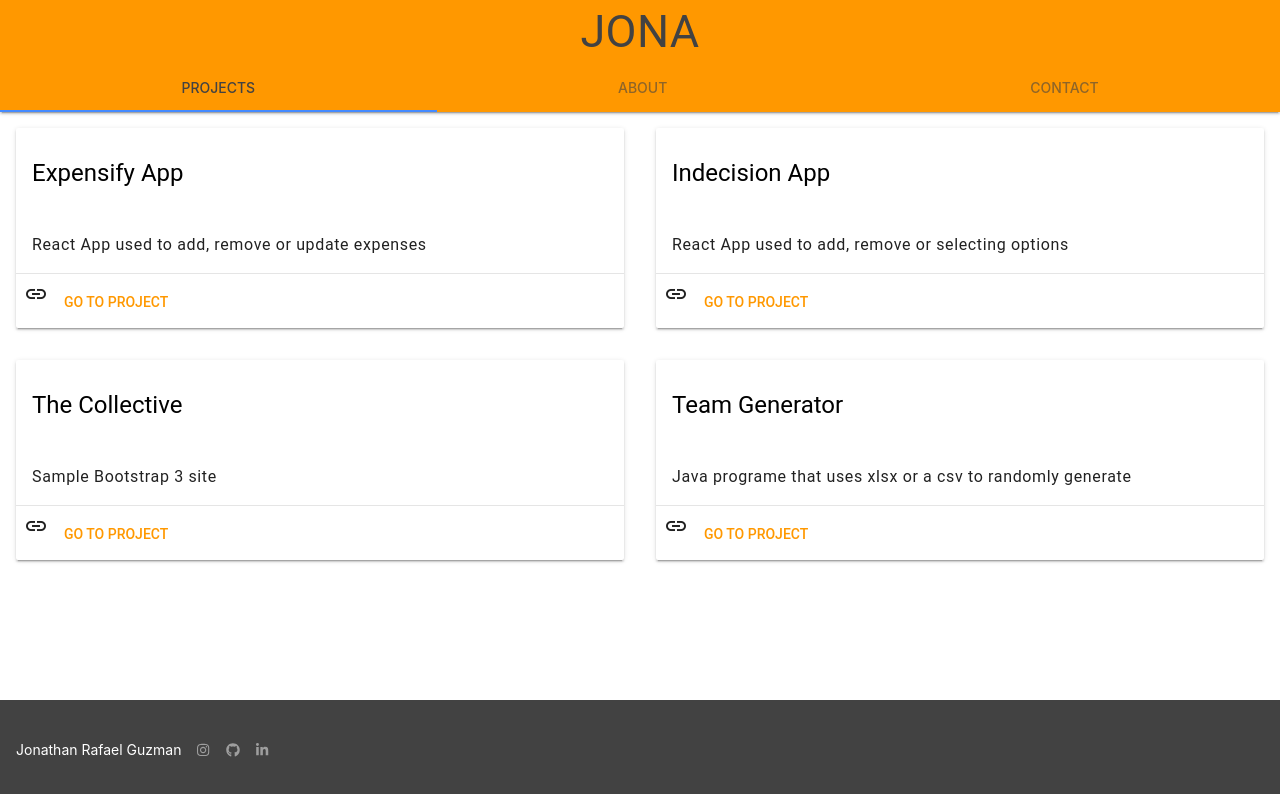
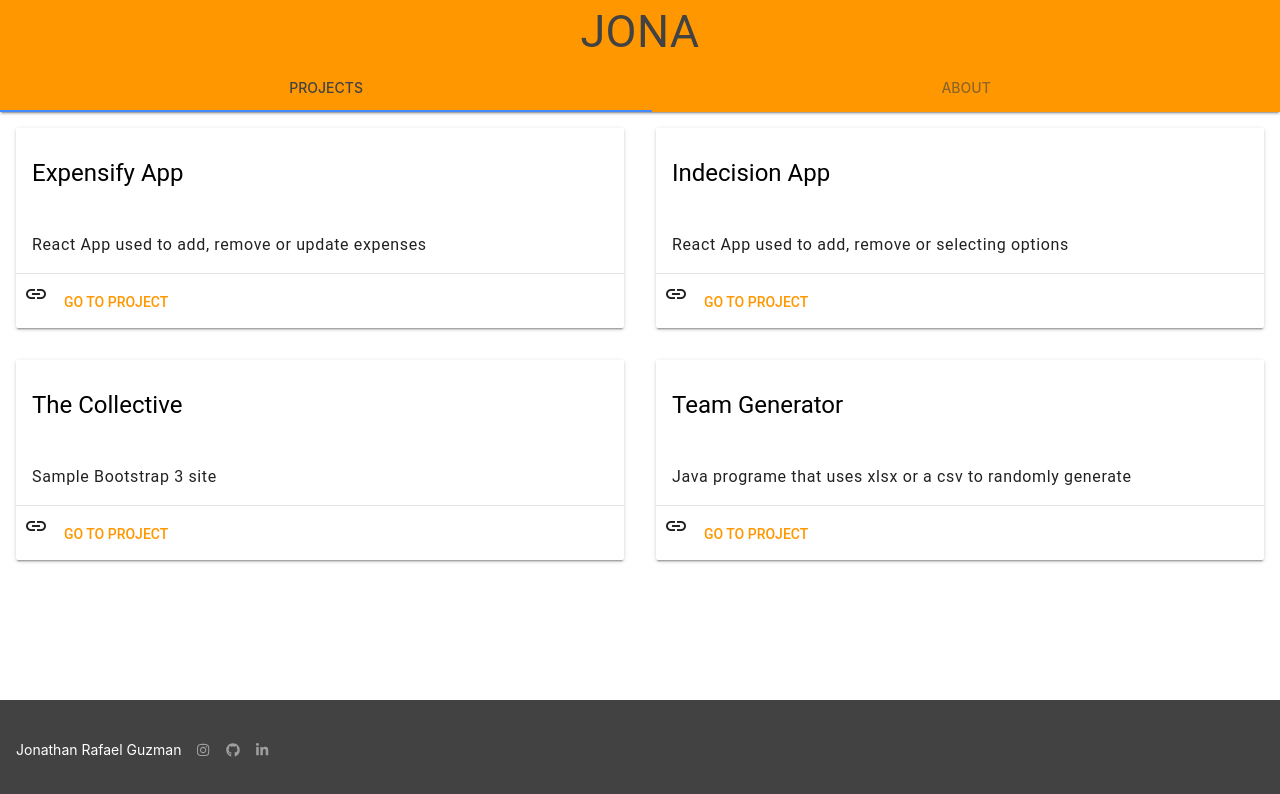
Before and after one commit to jonaSnow/my-portfolio, a React (Create React App) app: page / in a window 1280 px wide. Shown: the top 794 px of the page. Built offline with nearby package versions, Linux system fonts and the light colour scheme.

Commit message:
updated header

```diff
--- a/src/App.js
+++ b/src/App.js
@@ -9,9 +9,6 @@ class App extends Component {
     return (
       <div className="mdl-layout mdl-js-layout mdl-layout--fixed-header mdl-layout--fixed-tabs">
         <Header />
-        {/* <div className="mdl-layout__drawer">
-          <span className="mdl-layout-title">Jonathan Guzman</span>
-        </div> */}
         <main className="mdl-layout__content">
           <section className="mdl-layout__tab-panel is-active" id="fixed-tab-1">
             <div className="page-content">
@@ -40,9 +37,6 @@ class App extends Component {
           <section className="mdl-layout__tab-panel" id="fixed-tab-2">
             <div className="page-content">Jona</div>
           </section>
-          <section className="mdl-layout__tab-panel" id="fixed-tab-3">
-            <div className="page-content">Jona</div>
-          </section>
         </main>
         <Footer />
       </div>
--- a/src/components/Header.js
+++ b/src/components/Header.js
@@ -12,9 +12,6 @@ const Header = () => (
       <a href="#fixed-tab-2" className="mdl-layout__tab">
         About
       </a>
-      <a href="#fixed-tab-3" className="mdl-layout__tab">
-        Contact
-      </a>
     </div>
   </header>
 );
```
